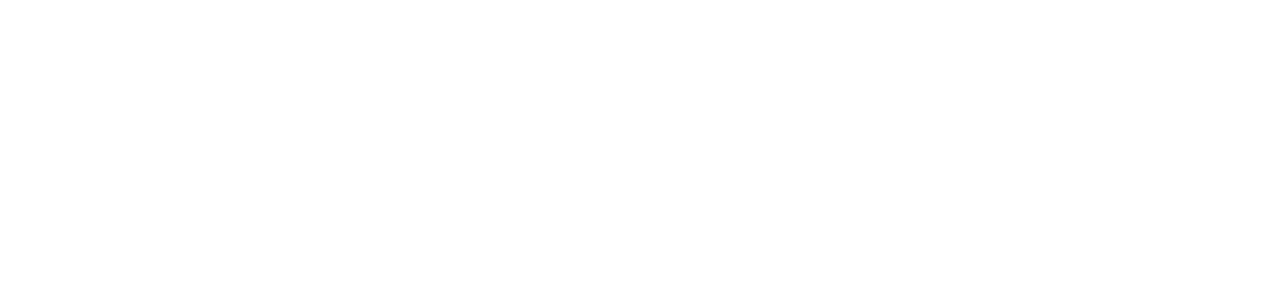
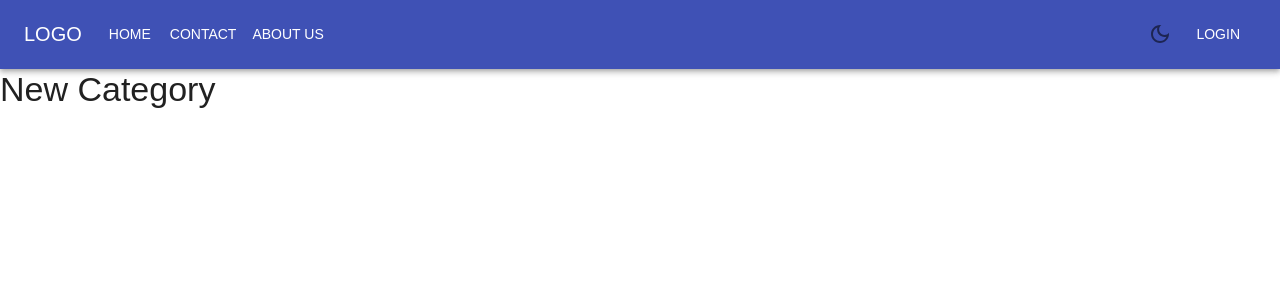
Before and after one commit to hgozutok/react-manager, a React (Create React App) app: page /dashboard/category/new in a window 1280 px wide. Before the commit this address had no page. Shown: the top 300 px of the page. Built offline with nearby package versions, Linux system fonts and the light colour scheme.

Commit message:
newCat added

```diff
--- a/src/_components/routes/RouteTables.js
+++ b/src/_components/routes/RouteTables.js
@@ -12,6 +12,7 @@
 import Dashboard from "pages/dashboard";
 import Register from "login/Register";
 import { ListCategories } from "pages/dashboard/Category/ListCategories";
+import { NewCategory } from "pages/dashboard/Category/NewCategory";
 
 function RouteTables() {
   return (
@@ -70,6 +71,14 @@
           </Layout>
         }
       />
+      <Route
+        path="/dashboard/category/new"
+        element={
+          <Layout>
+            <NewCategory />
+          </Layout>
+        }
+      />
     </Routes>
   );
 }
--- /dev/null
+++ b/src/pages/dashboard/Category/NewCategory.js
@@ -0,0 +1,11 @@
+import React from "react";
+import { Typography } from "@mui/material";
+
+
+export const NewCategory = () => {
+  return (
+    <Typography variant="h4" gutterBottom>
+      New Category
+    </Typography>
+  );
+}
```
